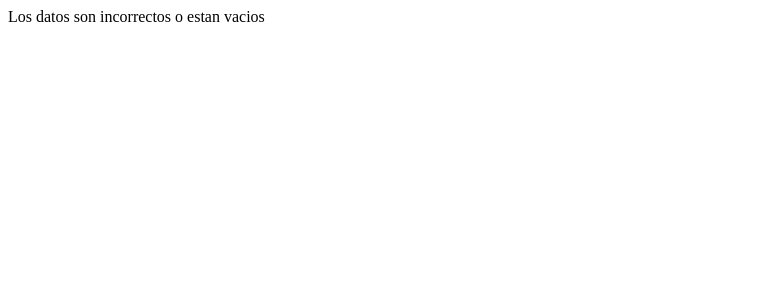
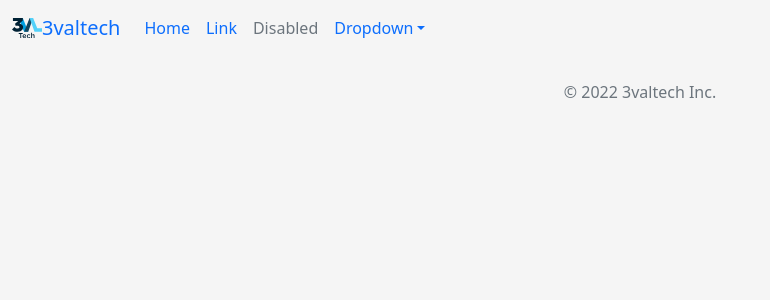
Before and after one commit to DaybelD/probando-login, a PHP site: page /principal.php in a window 1280 px wide. Shown: the top 300 px of the page, without its empty margins (0-770 px from the left). Run offline with PHP 8.4, Linux system fonts and the light colour scheme; data that the repository does not hold is empty.

Commit message:
Menu y pie agregados
Se agrego un menu desplegable y adaptable y un pie

```diff
--- a/principal.php
+++ b/principal.php
@@ -1,35 +1,63 @@
-<?php
+<!doctype html>
+<html lang="en">
+  <head>
+    <meta charset="utf-8">
+    <meta name="viewport" content="width=device-width, initial-scale=1">
+    <meta name="description" content="">
+    <meta name="author" content="3valtech inc.">
+    <title>3valtech</title>
+    <link href="vendor/twbs/bootstrap/dist/css/bootstrap.min.css" rel="stylesheet">
+    <link href="css/index.css" rel="stylesheet">
+    <!-- Favicons -->
+    <link rel="apple-touch-icon" sizes="180x180" href="favicon/apple-touch-icon.png">
+    <link rel="icon" type="image/png" sizes="32x32" href="favicon/favicon-32x32.png">
+    <link rel="icon" type="image/png" sizes="16x16" href="favicon/favicon-16x16.png">
+    <link rel="manifest" href="favicon/site.webmanifest">
+    <link rel="mask-icon" href="favicon/safari-pinned-tab.svg" color="#5bbad5">
+    <meta name="msapplication-TileColor" content="#2d89ef">
+    <meta name="theme-color" content="#ffffff">
+</head>
+    <body>
+   <nav class="navbar navbar-expand-sm fixed-top navbar-ligth bg-ligth" aria-label="Third navbar example">
+    <div class="container-fluid">
+    <img src="images/logo.svg" alt="" width="30" height="24" class="d-inline-block align-text-top">
+      <a class="navbar-brand" href="#">3valtech</a>
+      <button class="navbar-toggler" type="button" data-bs-toggle="collapse" data-bs-target="#navbarsExample03" aria-controls="navbarsExample03" aria-expanded="false" aria-label="Toggle navigation">
+        <span class="navbar-toggler-icon"></span>
+      </button>
 
-$error;
+      <div class="collapse navbar-collapse" id="navbarsExample03">
+        <ul class="navbar-nav me-auto mb-2 mb-sm-0">
+          <li class="nav-item">
+            <a class="nav-link active" aria-current="page" href="#">Home</a>
+          </li>
+          <li class="nav-item">
+            <a class="nav-link" href="#">Link</a>
+          </li>
+          <li class="nav-item">
+            <a class="nav-link disabled">Disabled</a>
+          </li>
+          <li class="nav-item dropdown">
+            <a class="nav-link dropdown-toggle" href="#" data-bs-toggle="dropdown" aria-expanded="false">Dropdown</a>
+            <ul class="dropdown-menu">
+              <li><a class="dropdown-item" href="#">Action</a></li>
+              <li><a class="dropdown-item" href="#">Another action</a></li>
+              <li><a class="dropdown-item" href="#">Something else here</a></li>
+            </ul>
+          </li>
+        </ul>
+      </div>
+    </div>
+  </nav>
 
-	//Conseguir mensaje en INDEX.PHP
-	//if(!empty($_POST['user']) && !empty($_POST['pass'])) {
-		//$usuario = $_POST['user'];
-		//$clave = $_POST['pass'];
-		//if ($usuario == 'user1' && $clave == '1234'){
-		//	$error = 'OK';
-		//	echo 'Bienvenido al sistema';
-		//} else {
-		//	$error = 'incorrecto';
-		//	header('location: index.php?error=$error');
-		//}
-	//} else {
-	//	$error = 'vacio';
-	//	header('location: index.php?error=$error');
-	//}
+<div class="container">
+  <footer class="py-3 my-4">
+    <p class="text-center text-muted">&copy; 2022 3valtech Inc.</p>
+  </footer>
+</div>
 
 
-$user = "Usuario1";
-$pass = "12345";
+<script src="vendor/twbs/bootstrap/dist/js/bootstrap.bundle.min.js" crossorigin="anonymous"></script>
 
-
-$username = $_POST['user'];
-$password = $_POST['pass'];
-
-	if ($user === $username && $pass === $password){
-		session_start();
-		echo 'Bienvenido al sistema';
-	}else{
-
-		echo 'Los datos son incorrectos o estan vacios';
-	}
+    </body>
+</html>
```
Also changed, not shown: templates_c/36561f8d024edcfa7d3aefd1ab402382fe7c3b53_0.file.index.tpl.php (deleted, +0 -57 lines), 1 other file.
